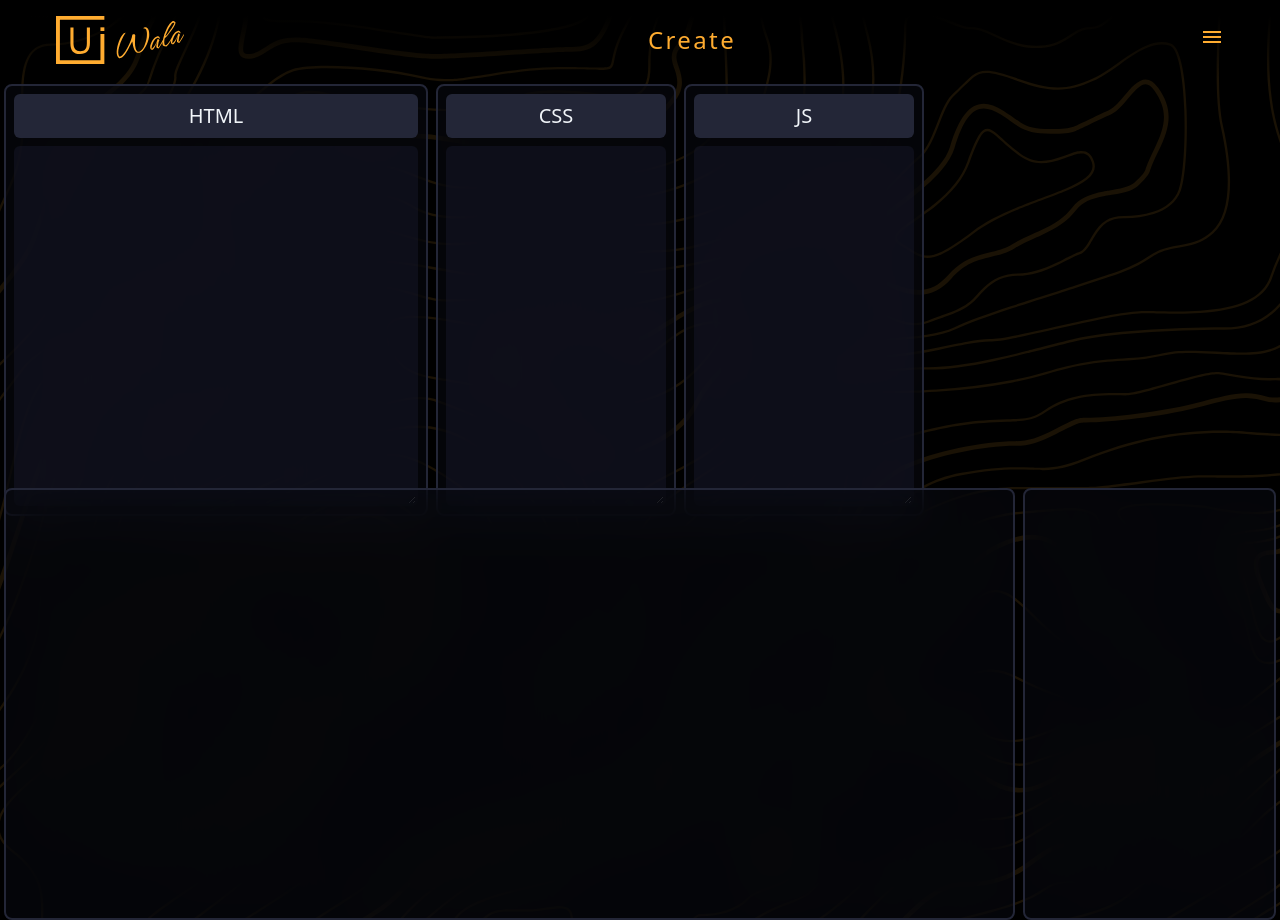
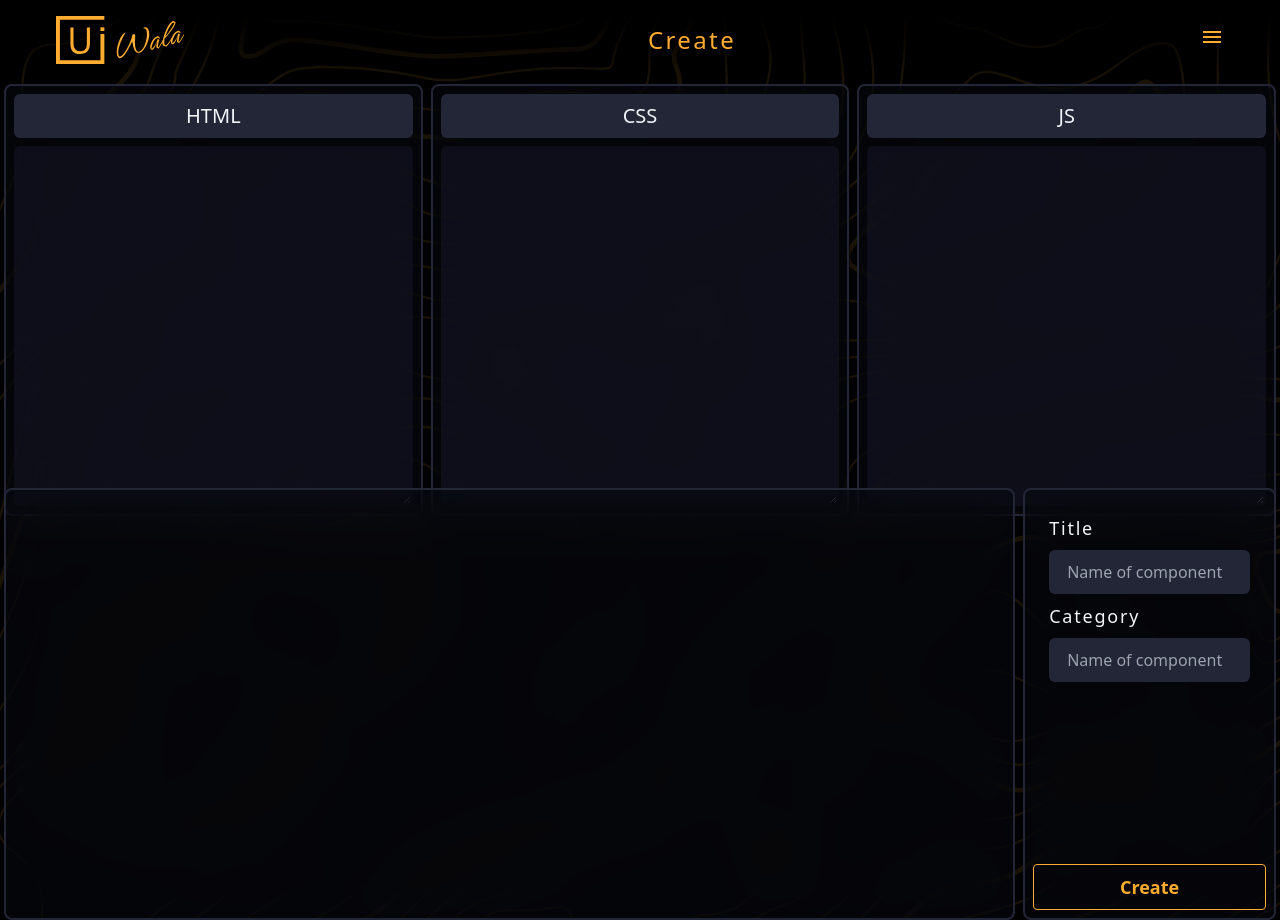
Before and after one commit to Dmonster-ok/uiwallaadmin, a Vue app: page /create in a window 1280 px wide. Built offline with nearby package versions, Linux system fonts and the light colour scheme; sample sign-in values are in the browser's storage.

Commit message:
some changes

```diff
--- a/package.json
+++ b/package.json
@@ -12,7 +12,6 @@
     "@headlessui/vue": "^1.7.17",
     "@heroicons/vue": "^2.1.1",
     "axios": "^1.6.7",
-    "codemirror": "^5.65.16",
     "material-icons": "^1.13.12",
     "vue": "^3.3.11",
     "vue-router": "^4.2.5"
--- a/src/components/components.vue
+++ b/src/components/components.vue
@@ -17,8 +17,8 @@ const fetchData = async () => {
     isLoading = true;
     try {
         const response = await axios.get('http://localhost:3000/component');
-        localStorage.setItem("Ccount", response.data.length)
-        console.log();
+        data.value = response.data.data;
+        localStorage.setItem("Ccount", response.data.data.length)
         data.value.forEach(element => {
             element.link = 'http://localhost:3000/component?id=' + element._id + '&preview=true';
         })
@@ -37,17 +37,20 @@ onBeforeMount(() => {
 </script>
 
 <template>
-    <div v-for="component in data" class="w-fit rounded-md border my-4 p-1">
+    <div v-for="component in data" class="w-fit rounded-md border p-1">
         <div class="flex flex-col">
             <iframe frameborder="0" class="h-56" scrolling="no" :src="component.link"></iframe>
-            <div class="w-full flex flex-row p-4 justify-between items-center bg-[#232637]">
-                <div class="flex flex-row justify-center items-center gap-4">
-                    <span class="text-xl">{{ component.title }}</span>
-                    <span class="text-base">{{ component.category }}</span>
+            <div class="w-full flex flex-row px-4 py-2 justify-between items-center bg-[#161722]">
+                <div class="flex flex-col justify-center">
+                    <span class="text-2xl">{{ component.title }}</span>
+                    <span class="text-sm">{{ component.category }}</span>
                 </div>
-                <div class="flex flex-row items-center">
-                    <i class="material-icons text-red-500">favorite</i>
-                    <span class=" text-red-100 ml-1">{{ component.likes.length }}</span>
+                <div class="flex flex-col items-end gap-1">
+                    <div class="flex flex-row items-center">
+                        <i class="material-icons text-red-500">favorite</i>
+                        <span class=" text-red-100 ml-1">{{ component.likes.length }}</span>
+                    </div>
+                    <a :href="component.link" class="material-icons">open_in_new</a>
                 </div>
             </div>
         </div>
--- a/src/pages/create.vue
+++ b/src/pages/create.vue
@@ -6,12 +6,15 @@ import axios from "axios";
 const title = ref("");
 const id = ref("");
 const category = ref("");
-const htmlcode = ref(``);
-const csscode = ref(``);
-const jscode = ref(``);
+let code = ref([``,``,``])
+// const htmlcode = ref(``);
+// const csscode = ref(``);
+// const jscode = ref(``);
 const isCreated = ref(false);
 
 function createComponent() {
+
+    if (title.value != '' && category.value != '' && htmlcode.value != '') {
         axios.post("http://localhost:3000/component", {
             title: title.value,
             category: category.value,
@@ -24,6 +27,10 @@ function createComponent() {
             id.value = data.data.id;
         })
         isCreated.value = true;
+    }
+    else{
+        alert("fileds are empty")
+    }
 }
 
 function updateComponent() {
@@ -39,6 +46,10 @@ function updateComponent() {
     })
 }
 
+function addindent(event) {
+    console.log(event);
+    event.preventDefault();
+}
 
 function display(html, css, js) {
     const genHTML = ref(`
@@ -83,22 +94,39 @@ function display(html, css, js) {
         <navBar />
         <div class="h-full flex flex-col gap-2 p-1">
             <div class="h-1/2 flex flex-row gap-2">
-                <div class="card flex flex-col gap-y-2 w-1/3 min-w-fit">
-                    <div class="card-title flex justify-center items-center">HTML</div>
-                    <textarea name="" class="w-full codespace" />
+                <div class="card w-full flex flex-col gap-2">
+                    <div class="card-title flex justify-center items-center">
+                        <p>HTML</p>
                     </div>
-                <div class="card flex flex-col gap-y-2 w-fit">
-                    <div class="card-title flex justify-center items-center">CSS</div>
-                    <textarea name="" class="w-full codespace" />
+                    <textarea id="htmlarea" v-model="htmlcode" class="codespace" tabindex="-1" @keydown.tab="addindent" />
                 </div>
-                <div class="card flex flex-col gap-y-2 w-fit">
-                    <div class="card-title flex justify-center items-center">JS</div>
-                    <textarea name="" class="w-full codespace" />
+                <div class="card w-full flex flex-col gap-2">
+                    <div class="card-title flex justify-center items-center">
+                        <p>CSS</p>
+                    </div>
+                    <textarea id="cssarea" v-model="csscode" class="codespace" tabindex="-1" @keydown.tab="addindent" />
+                </div>
+                <div class="card w-full flex flex-col gap-2">
+                    <div class="card-title flex justify-center items-center">
+                        <p>JS</p>
+                    </div>
+                    <textarea id="jsarea" v-model="jscode" class="codespace" tabindex="-1" @keydown.tab="addindent" />
                 </div>
             </div>
             <div class="h-1/2 flex flex-row gap-2">
                 <iframe class="card w-4/5 h-full" frameborder="0"></iframe>
-                <div class="card w-1/5"></div>
+                <div class="card w-1/5 flex flex-col justify-between">
+                    <div class="flex flex-col p-4 gap-y-2">
+                        <label for="title" class="text-lg tracking-widest">Title</label>
+                        <input type="text" v-model="title" class="input-fl w-full" id="title"
+                            placeholder="Name of component">
+                        <label for="cat" class="text-lg tracking-widest">Category</label>
+                        <input type="text" v-model="category" class="input-fl w-full" id="cat"
+                            placeholder="Name of component">
+                    </div>
+                    <button class="btn-secondary" @click="updateComponent" v-if="isCreated">Update</button>
+                    <button class="btn-pirmary" @click="createComponent" v-else>Create</button>
+                </div>
             </div>
         </div>
     </div>
--- a/src/pages/dashboard.vue
+++ b/src/pages/dashboard.vue
@@ -60,7 +60,7 @@ if (!localStorage.getItem("token")) {
           <div class="card-title flex items-center justify-between">List of Components
             <a class="material-icons text-[#ffac30]" href="/search">search</a>
           </div>
-          <div class=" h-full mt-1 overflow-y-scroll p-1 flex flex-wrap gap-4 justify-evenly">
+          <div class="h-full mt-1 overflow-y-scroll p-2 flex flex-wrap gap-4 justify-center">
             <Componenentlist />
           </div>
         </div>
--- a/src/pages/search.vue
+++ b/src/pages/search.vue
@@ -3,16 +3,23 @@ import navBar from "../components/navbar.vue";
 import { ref, watch } from "vue";
 import axios from "axios";
 
+const data = ref([]);
 const query = ref("");
 
 function searchComponent() {
-    axios.get("http://localhost:3000/search?q="+query.value).then((data)=>{
-        console.log(data);
-    })
+    if(query.value != ''){
+        axios.get("http://localhost:3000/search?q=" + query.value).then((result) => {
+        if (result.status == 200) {
+            data.value = result.data
+            data.value.forEach(element => {
+                element.link = 'http://localhost:3000/component?id=' + element._id + '&preview=true';
+            })
+        }
+    })}
 }
 
-watch(query, ()=>{
-    console.log(query);
+watch(query, () => {
+    searchComponent()
 });
 
 </script>
@@ -20,11 +27,30 @@ watch(query, ()=>{
 <template>
     <div class="w-full h-full flex flex-col">
         <navBar />
-        <div class="h-full flex flex-row gap-2 p-1">
-            <div class="box w-1/6"></div>
-            <div class="flex flex-col gap-2 w-5/6 h-full">
-                <input type="search" placeholder="search" class="input-fl h-11" v-model="query" />
-                <div class="box h-full"></div>
+        <div class="h-full flex flex-col gap-2 p-2 overflow-hidden">
+            <input type="search" placeholder="search" class="input-fl text-2xl" v-model="query">
+            <div class="box h-full overflow-y-auto flex-grow-0">
+                <!-- list -->
+                <div class=" w-full h-fit flex flex-wrap gap-4 p-2 justify-start">
+                    <div v-for="component in data" class="rounded-md border p-1 w-[30%]">
+                        <div class="flex flex-col">
+                            <iframe frameborder="0" class="h-72" scrolling="no" :src="component.link"></iframe>
+                            <div class="w-full flex flex-row px-4 py-2 justify-between items-center bg-[#161722]">
+                                <div class="flex flex-col justify-center">
+                                    <span class="text-4xl">{{ component.title }}</span>
+                                    <span class="text-lg">{{ component.category }}</span>
+                                </div>
+                                <div class="flex flex-col items-end gap-1">
+                                    <div class="flex flex-row items-center">
+                                        <i class="material-icons text-red-500">favorite</i>
+                                        <span class=" text-red-100 ml-1">{{ component.likes.length }}</span>
+                                    </div>
+                                    <a :href="component.link" target="_blank" class="material-icons">open_in_new</a>
+                                </div>
+                            </div>
+                        </div>
+                    </div>
+                </div>
             </div>
         </div>
     </div>
```
Also changed, not shown: 1 other file (tests, documents, lock files or other folders). Lines whose indentation alone changed are shown as unchanged.
